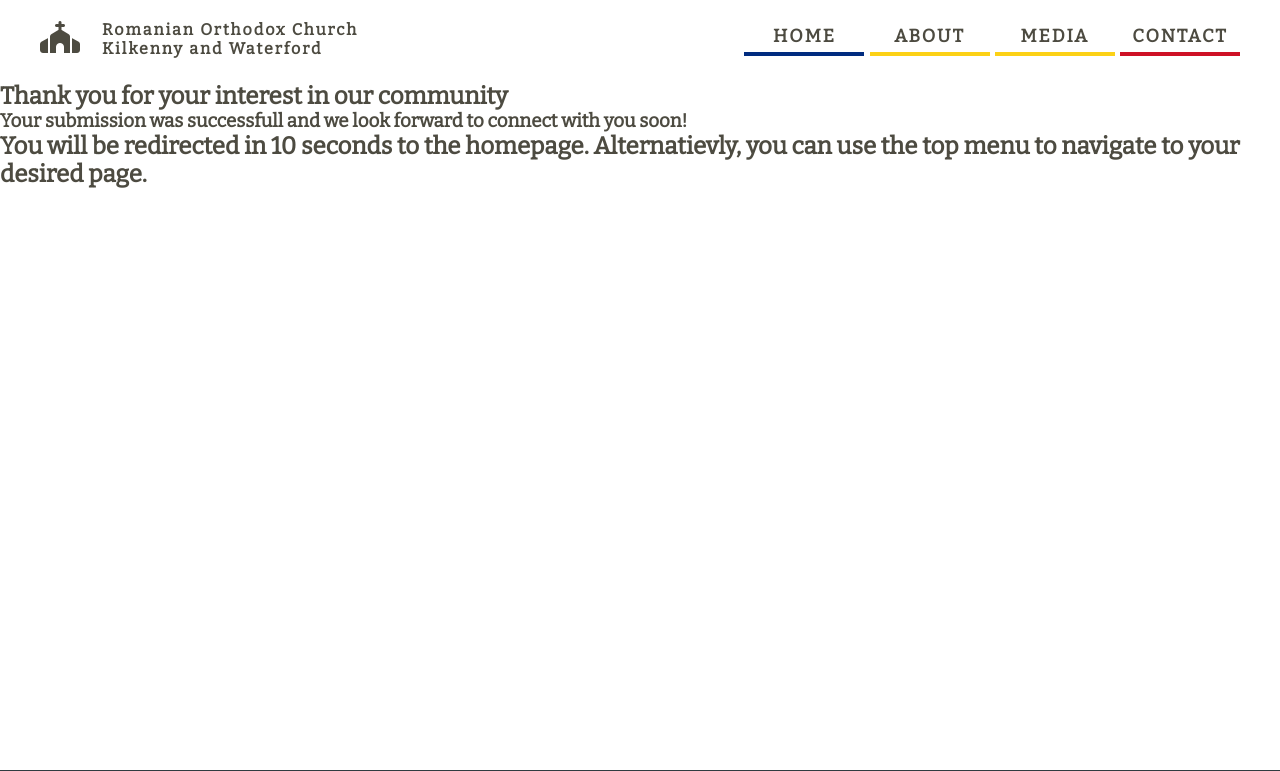
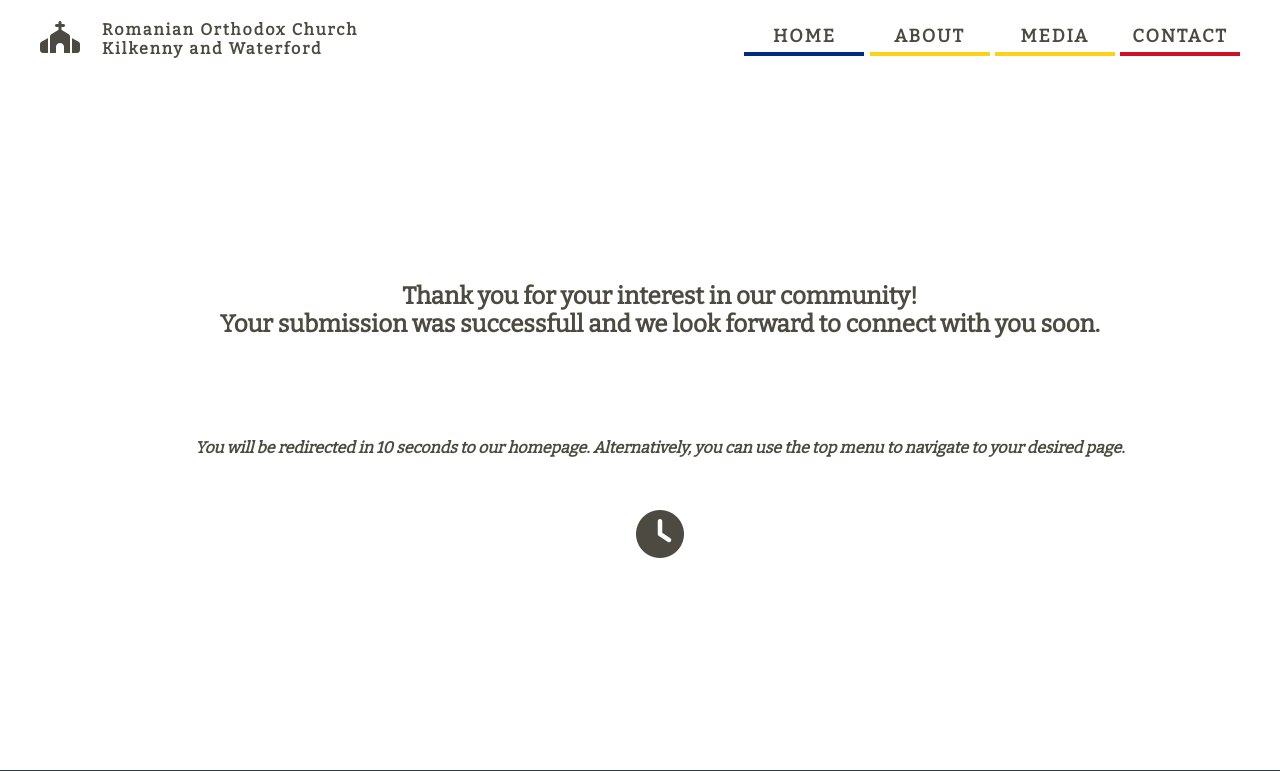
Before and after one commit to Code-Institute-Submissions/mtopircean-project1, a plain HTML site: page form-redirect.html in a window 1280 px wide. Shown: the top 771 px of the page. Drawn offline with nearby package versions, Linux system fonts and the light colour scheme.

Commit message:
styled redirect page

```diff
--- a/assets/css/style.css
+++ b/assets/css/style.css
@@ -425,6 +425,35 @@ input {
     width: 45%;
     display: flex;
 }
+
+/* Forum redirect page */
+#thank-you-message {
+    width: 100%;
+    margin-top: 200px;
+    text-align: center;
+    margin-right: 20px;
+    margin-left: 20px;
+}
+
+#redirect-message {
+    width: 100%;
+    margin-top: 100px;
+    text-align: center;
+    font-style: italic;
+    margin-right: 20px;
+    margin-left: 20px;
+}
+
+#redirect-icon {
+    width: 100%;
+    margin-top: 50px;
+    text-align: center;
+    font-style: italic;
+    margin-right: 20px;
+    margin-left: 20px;
+    font-size: 3rem;
+}
+
 
 /* For larger to medium screens size from 601px wide and up */
 
--- a/form-redirect.html
+++ b/form-redirect.html
@@ -5,7 +5,7 @@
     <meta charset="UTF-8">
     <meta http-equiv="X-UA-Compatible" content="IE=edge">
     <meta name="viewport" content="width=device-width">
-    <meta http-equiv="refresh" content="10; url=index.html">
+    <meta http-equiv="refresh" content="10"; url=index.html">
     <meta name="desciption" content="Romanian Orthodox Church Kilkenny and Waterford">
     <meta name="keywords"
         content="romanian orthodox church, romanian orthodox church kilkenny and waterford, orthodox church">
@@ -60,12 +60,19 @@
             </ul>
         </nav>
     </header>
+    <!-- Message to thank user for form submission -->
     <div id="thank-you-message">
-    <h2>Thank you for your interest in our community</h2>
-    <h3>Your submission was successfull and we look forward to connect with you soon!</h3>
+    <h2>Thank you for your interest in our community!
+        <br>
+    Your submission was successfull and we look forward to connect with you soon.</h2>
     </div>
+    <!-- Redirect message to notify will leave page in 10 seconds -->
     <div id="redirect-message">
-    <h2>You will be redirected in 10 seconds to the homepage. Alternatievly, you can use the top menu to navigate to your desired page.</h2>
+    <h4>You will be redirected in 10 seconds to our homepage. Alternatively, you can use the top menu to navigate to your desired page.</h4>
+    </div>
+    <!-- Clock icon under redirect message -->
+    <div id="redirect-icon">
+        <i class="fa-solid fa-clock"></i>
     </div>
     <footer>
         <ul>
```
